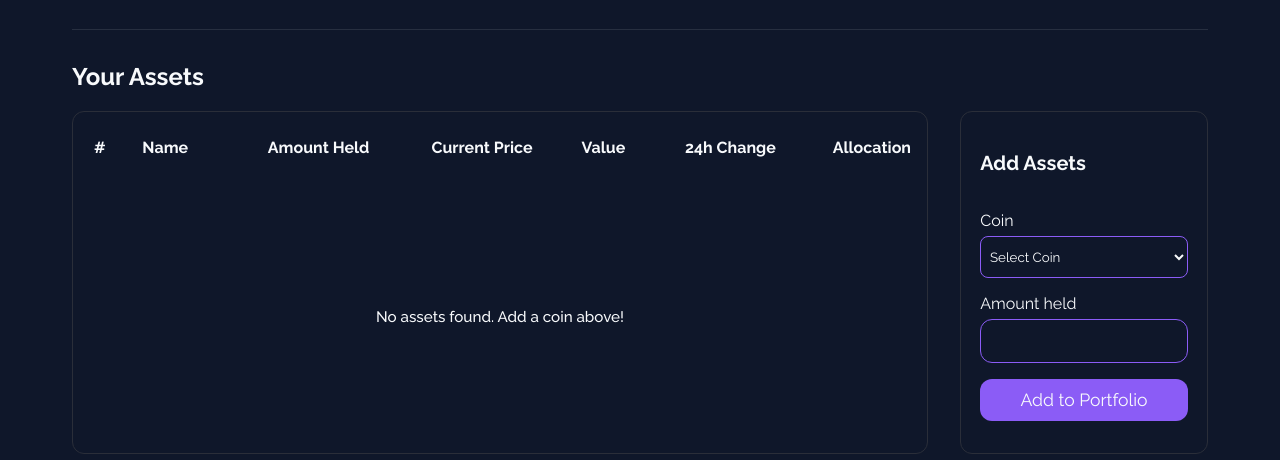
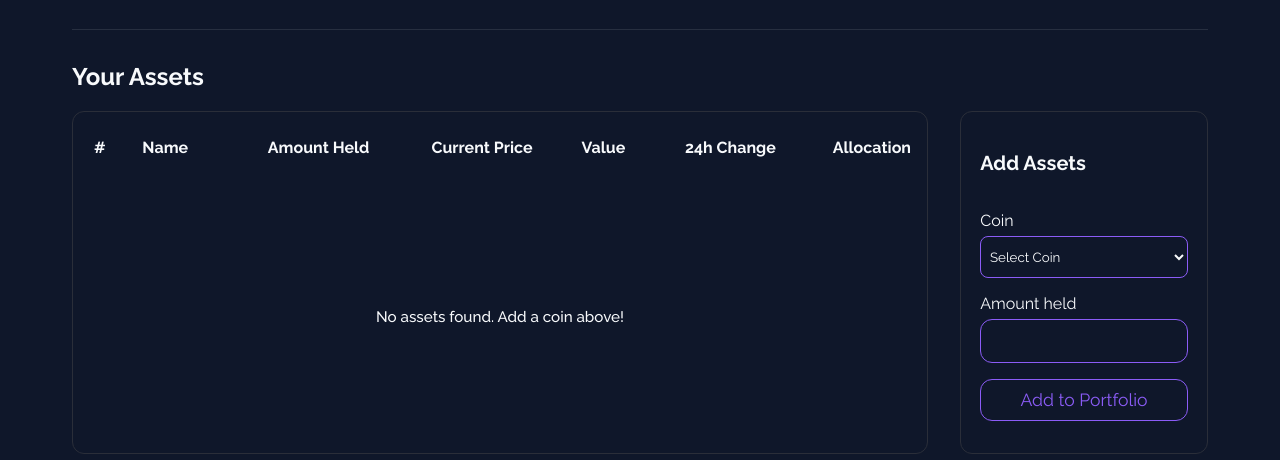
Before and after one commit to ohotuowo-morgan/wdd231, a plain HTML site: page Project/portfolio.html in a window 1280 px wide. Shown: the part 338-798 px from the top of the page. Drawn offline with Linux system fonts and the light colour scheme; no server answers.

Commit message:
new change

```diff
--- a/Project/styles/portfolio.css
+++ b/Project/styles/portfolio.css
@@ -279,10 +279,11 @@ label{
 }
 
 input[type="submit"]{
-    background-color: var(--accent2);
-    color: var(--secondary-color);
+    cursor: pointer;
+    color: var(--accent2);
+    background: none;
     padding: .3rem;
-    border: none;
+    border: 1px solid var(--accent2);
     border-radius: 12px;
     font-size: 1.1rem;
     height: 42px;
```
